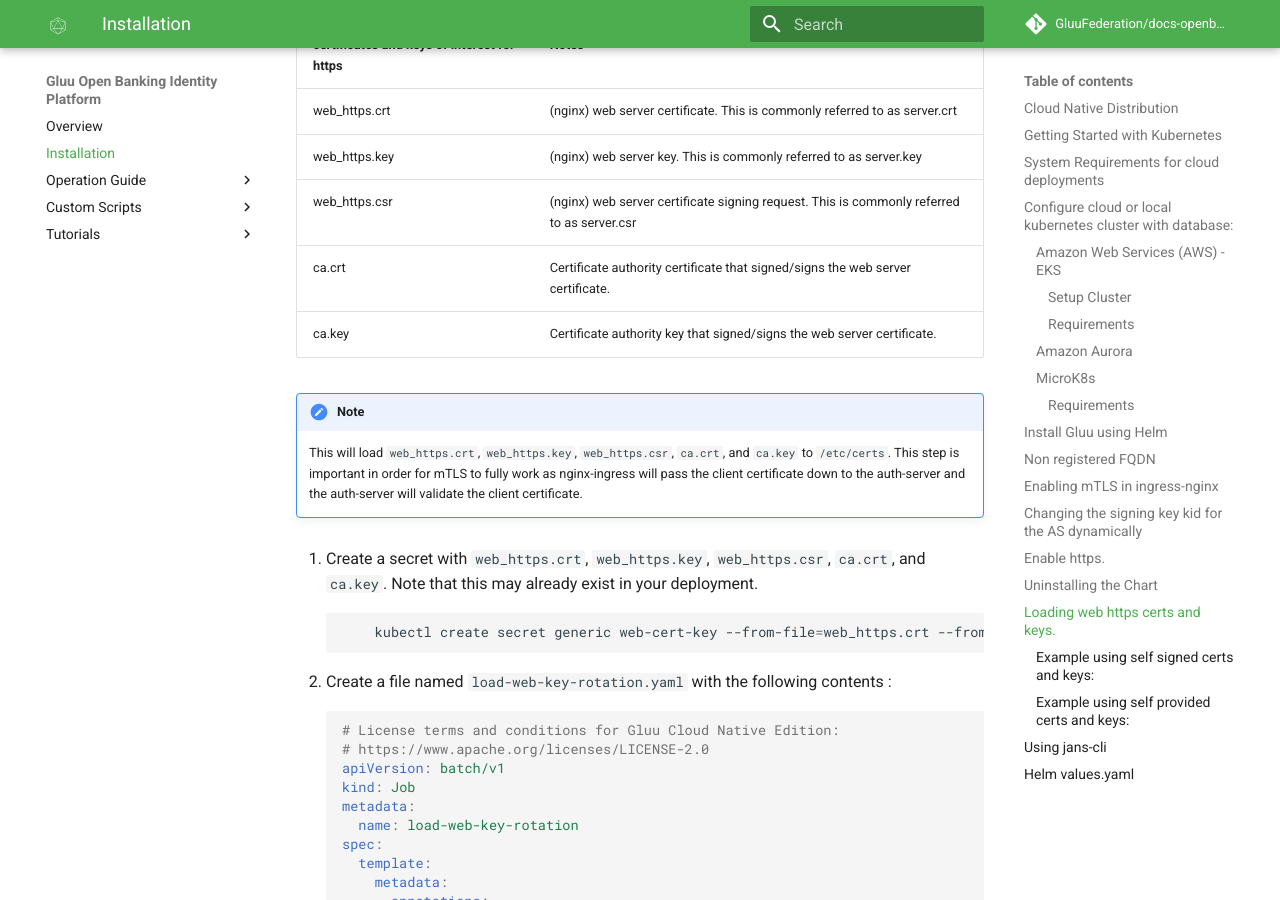
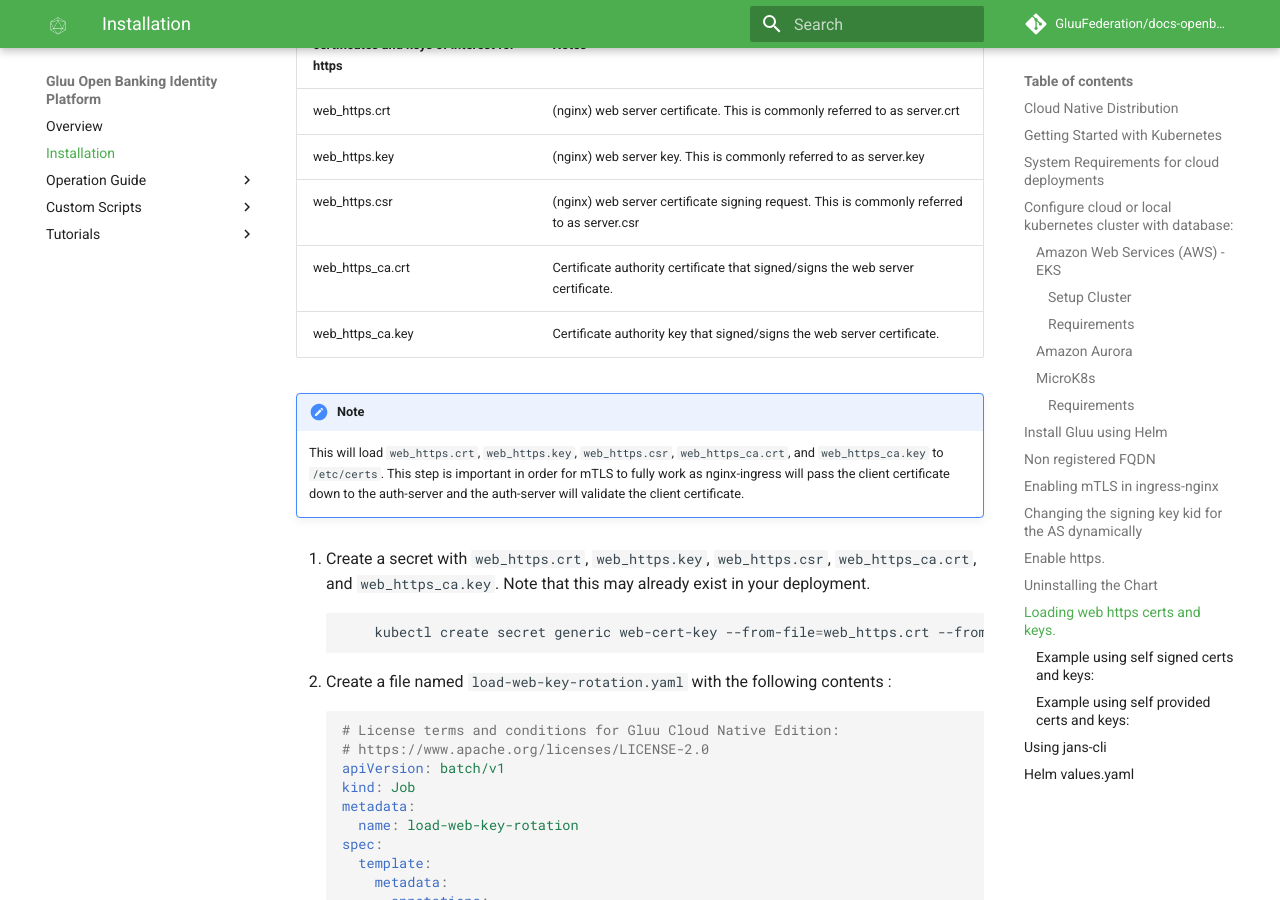
Before and after one commit to GluuFederation/docs-openbanking-prod, an MkDocs documentation site: the page built from docs/source/install-cn.md, in a window 1280 px wide and 900 px high, scrolled down 8559 px. Built offline with MkDocs 1.6.1 and Material for MkDocs 9.7.7, drawn with Linux system fonts in a browser that asks for light colours; comment, search, counter and statistics services are not loaded; some of the changed text lies outside the part shown.

````diff
--- a/docs/source/install-cn.md
+++ b/docs/source/install-cn.md
@@ -263,17 +263,17 @@ If during installation the release was not defined, release name is checked by r
 | web_https.crt         | (nginx) web server certificate. This is commonly referred to as server.crt |
 | web_https.key         | (nginx) web server key. This is commonly referred to as server.key |
 | web_https.csr         | (nginx) web server certificate signing request. This is commonly referred to as server.csr |
-| ca.crt                | Certificate authority certificate that signed/signs the web server certificate. |
-| ca.key                | Certificate authority key that signed/signs the web server certificate.|
+| web_https_ca.crt                | Certificate authority certificate that signed/signs the web server certificate. |
+| web_https_ca.key                | Certificate authority key that signed/signs the web server certificate.|
 
 
 !!! Note
-    This will load `web_https.crt`, `web_https.key`, `web_https.csr`, `ca.crt`, and `ca.key` to `/etc/certs`. This step is important in order for mTLS to fully work as nginx-ingress will pass the client certificate down to the auth-server and the auth-server will validate the client certificate.
+    This will load `web_https.crt`, `web_https.key`, `web_https.csr`, `web_https_ca.crt`, and `web_https_ca.key` to `/etc/certs`. This step is important in order for mTLS to fully work as nginx-ingress will pass the client certificate down to the auth-server and the auth-server will validate the client certificate.
 
-1.  Create a secret with `web_https.crt`, `web_https.key`, `web_https.csr`, `ca.crt`, and `ca.key`. Note that this may already exist in your deployment.
+1.  Create a secret with `web_https.crt`, `web_https.key`, `web_https.csr`, `web_https_ca.crt`, and `web_https_ca.key`. Note that this may already exist in your deployment.
 
     ```bash
-        kubectl create secret generic web-cert-key --from-file=web_https.crt --from-file=web_https.key --from-file=web_https.csr --from-file=ca.crt --from-file=ca.key -n <gluu-namespace>
+        kubectl create secret generic web-cert-key --from-file=web_https.crt --from-file=web_https.key --from-file=web_https.csr --from-file=ca.crt=web_https_ca.crt --from-file=ca.key=web_https_ca.key -n <gluu-namespace>
     ```
 
 1.  Create a file named `load-web-key-rotation.yaml` with the following contents :
@@ -365,10 +365,10 @@ If during installation the release was not defined, release name is checked by r
     ```bash
     mkdir certs
     cd certs
-    kubectl get secret cn -o json -n gluu | grep '"ssl_ca_cert":' | sed -e 's#.*:\(\)#\1#' | tr -d '"' | tr -d "," | tr -d '[:space:]' | base64 -d > ca.crt
-    kubectl get secret cn -o json -n gluu | grep '"ssl_ca_key":' | sed -e 's#.*:\(\)#\1#' | tr -d '"' | tr -d "," | tr -d '[:space:]' | base64 -d > ca.key
-    kubectl get secret cn -o json -n gluu | grep '"ssl_cert":' | sed -e 's#.*:\(\)#\1#' | tr -d '"' | tr -d "," | tr -d '[:space:]' | base64 -d > server.crt
-    kubectl get secret cn -o json -n gluu | grep '"ssl_key":' | sed -e 's#.*:\(\)#\1#' | tr -d '"' | tr -d "," | tr -d '[:space:]' | base64 -d > server.key
+    kubectl get secret cn -o json -n gluu | grep '"ssl_ca_cert":' | sed -e 's#.*:\(\)#\1#' | tr -d '"' | tr -d "," | tr -d '[:space:]' | base64 -d > web_https_ca.crt
+    kubectl get secret cn -o json -n gluu | grep '"ssl_ca_key":' | sed -e 's#.*:\(\)#\1#' | tr -d '"' | tr -d "," | tr -d '[:space:]' | base64 -d > web_https_ca.key
+    kubectl get secret cn -o json -n gluu | grep '"ssl_cert":' | sed -e 's#.*:\(\)#\1#' | tr -d '"' | tr -d "," | tr -d '[:space:]' | base64 -d > web_https.crt
+    kubectl get secret cn -o json -n gluu | grep '"ssl_key":' | sed -e 's#.*:\(\)#\1#' | tr -d '"' | tr -d "," | tr -d '[:space:]' | base64 -d > web_https.key
     openssl req -new -newkey rsa:4096 -keyout jans_cli_client.key -out jans_cli_client.csr -nodes -subj '/CN=Openbanking'
     openssl x509 -req -sha256 -days 365 -in jans_cli_client.csr -CA ca.crt -CAkey ca.key -set_serial 02 -out jans_cli_client.crt
     kubectl create secret generic ca-secret -n gluu --from-file=tls.crt=server.crt --from-file=tls.key=server.key --from-file=ca.crt=ca.crt
````
Also changed, not shown: docs/source/tutorials/cn-prod-tutorial.md (+7 -20 lines).
